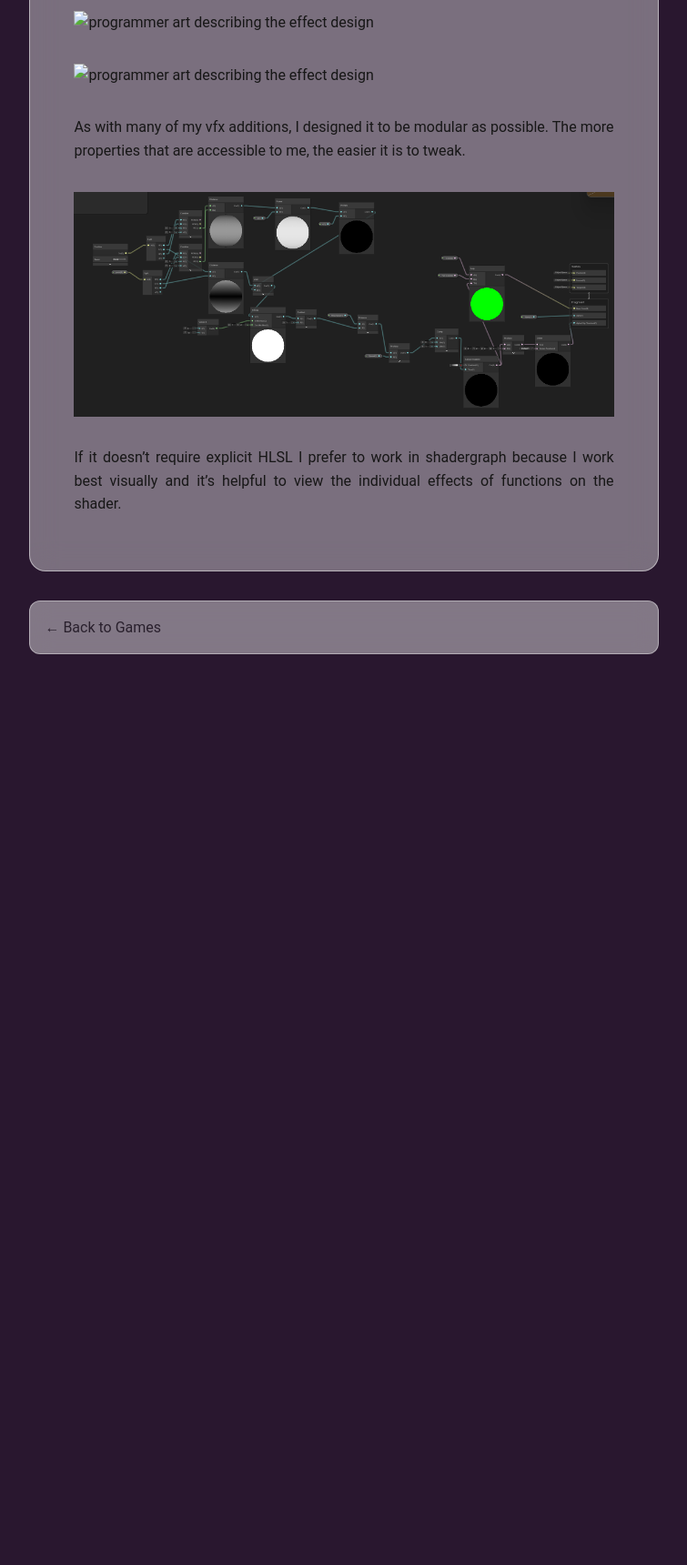
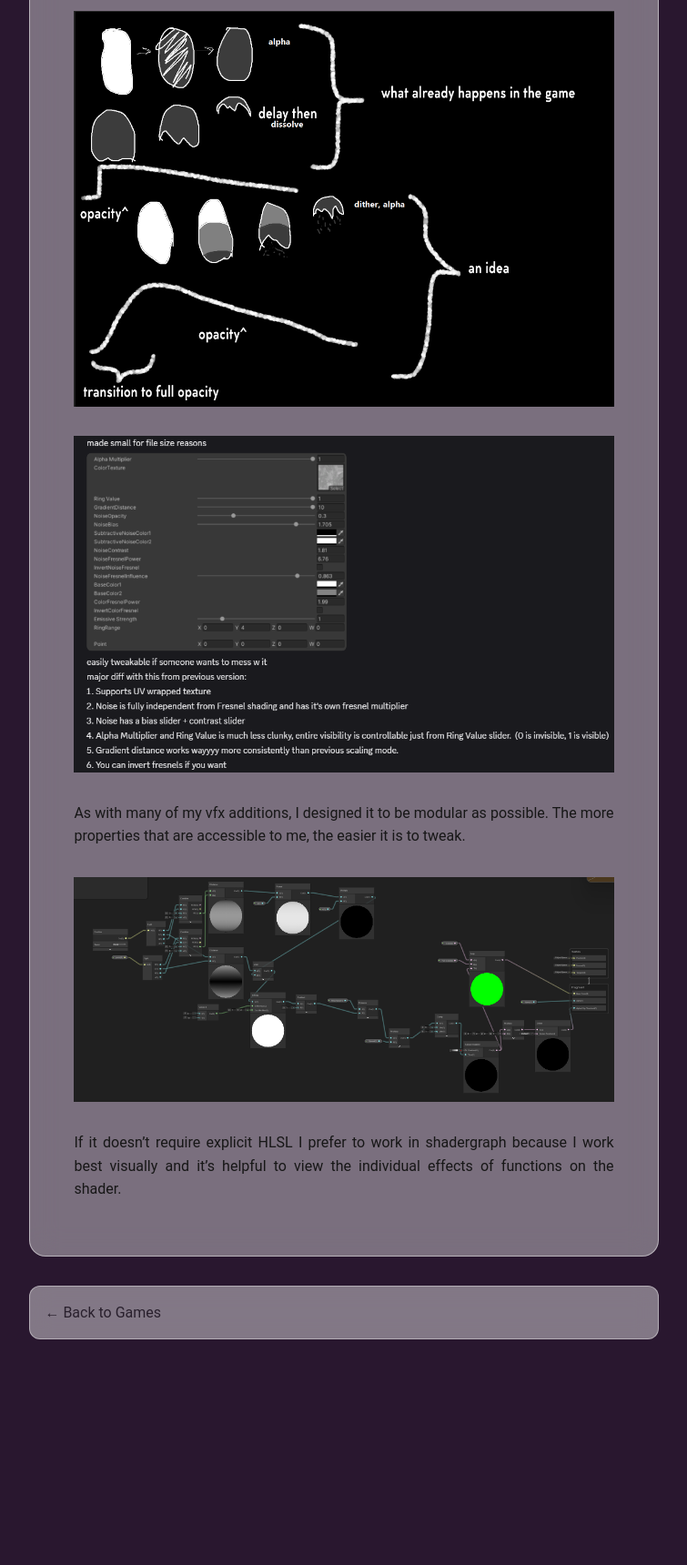
Before and after one commit to Ghastlymicrowave/Ghastlymicrowave.github.io, a Jekyll site: the page built from _projects/Blindsight.md, in a window 1280 px wide. Shown: the part 2881-4601 px from the top of the page at 91% size, without its empty margins (262-1017 px from the left). Built offline with Jekyll 4.4.1, drawn with Linux system fonts in a browser that asks for light colours; before the commit the page ends 3848 px from its top, so only the background shows below that.

Commit message:
renaming a thing

```diff
--- a/_projects/Blindsight.md
+++ b/_projects/Blindsight.md
@@ -88,8 +88,8 @@ There were post-release updates planned that would include a revamped visibility
     </video>
 </div>
 
-![programmer art describing the effect design](/assets/projects/bloobo/visibility.png)
-![programmer art describing the effect design](/assets/projects/bloobo/visibilityShader.png)
+![programmer art describing the effect design](/assets/projects/blindsight/visibility.png)
+![programmer art describing the effect design](/assets/projects/blindsight/visibilityShader.png)
 As with many of my vfx additions, I designed it to be modular as possible. The more properties that are accessible to me, the easier it is to tweak.
 
 ![Gameplay screenshot](/assets/projects/blindsight/shadergraph.png)
```
